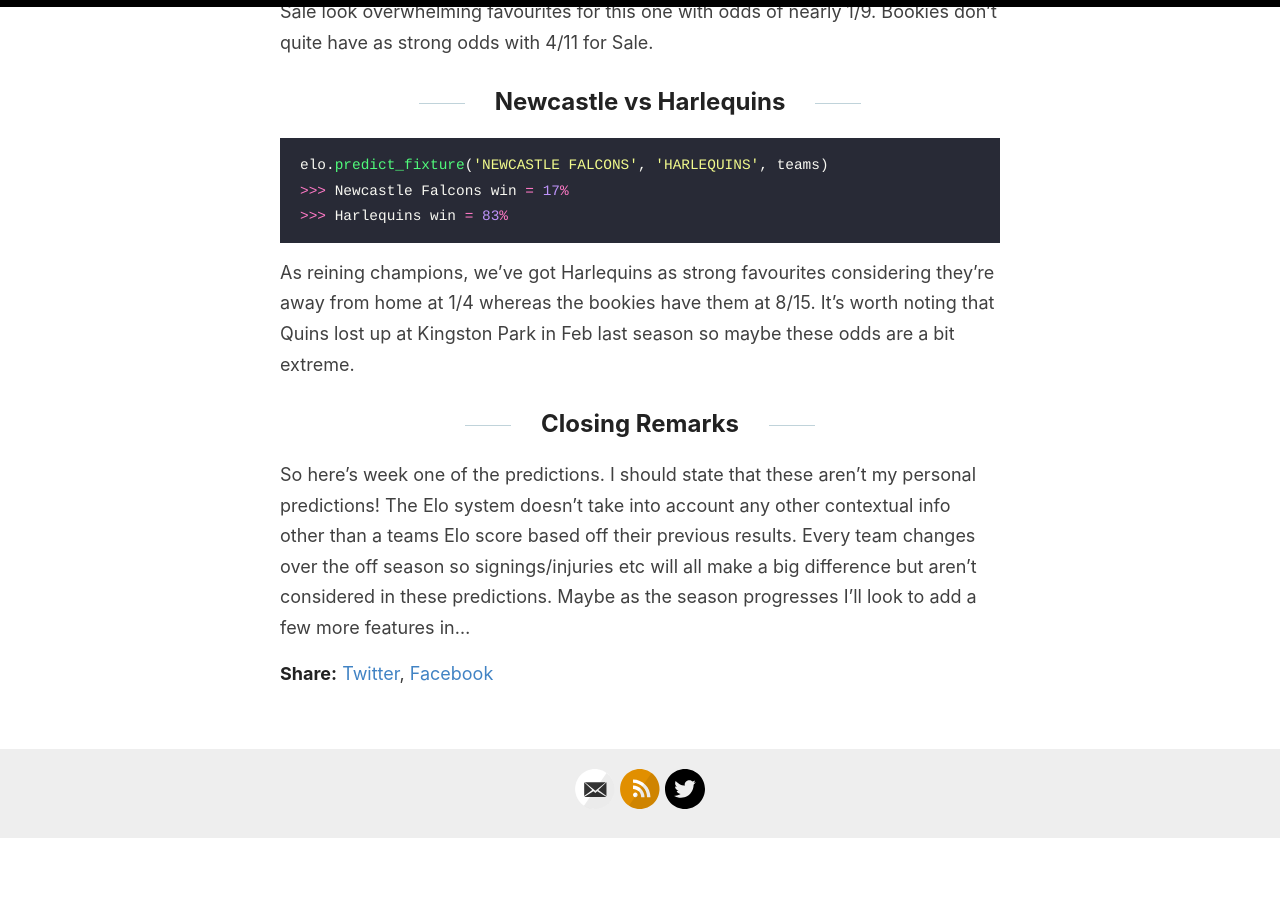
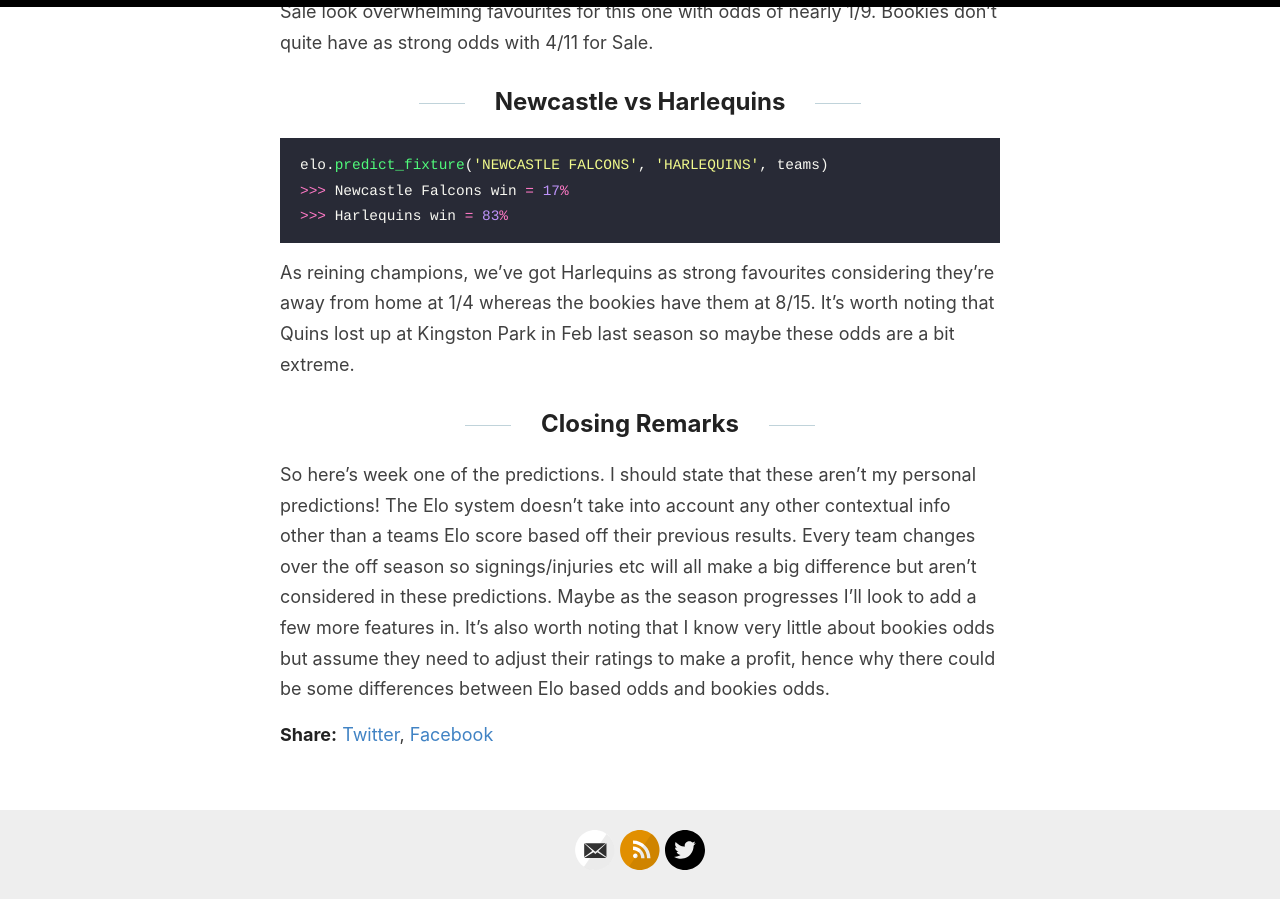
Before and after one commit to Grant592/grant592.github.io, a Jekyll site: the page built from _posts/2021-09-13-round-one-predictions.md, in a window 1280 px wide and 900 px high, scrolled down 1716 px. Built offline with Jekyll 4.4.1, drawn with Linux system fonts in a browser that asks for light colours; comment, search, counter and statistics services are not loaded; before the commit the page ends 2555 px from its top, so only the background shows below that.

Commit message:
updated round one prediction post

```diff
--- a/_posts/2021-09-13-round-one-predictions.md
+++ b/_posts/2021-09-13-round-one-predictions.md
@@ -61,4 +61,4 @@ elo.predict_fixture('NEWCASTLE FALCONS', 'HARLEQUINS', teams)
 As reining champions, we've got Harlequins as strong favourites considering they're away from home at 1/4 whereas the bookies have them at 8/15. It's worth noting that Quins lost up at Kingston Park in Feb last season so maybe these odds are a bit extreme.
 
 ## Closing Remarks
-So here's week one of the predictions. I should state that these aren't my personal predictions! The Elo system doesn't take into account any other contextual info other than a teams Elo score based off their previous results. Every team changes over the off season so signings/injuries etc will all make a big difference but aren't considered in these predictions. Maybe as the season progresses I'll look to add a few more features in...
+So here's week one of the predictions. I should state that these aren't my personal predictions! The Elo system doesn't take into account any other contextual info other than a teams Elo score based off their previous results. Every team changes over the off season so signings/injuries etc will all make a big difference but aren't considered in these predictions. Maybe as the season progresses I'll look to add a few more features in. It's also worth noting that I know very little about bookies odds but assume they need to adjust their ratings to make a profit, hence why there could be some differences between Elo based odds and bookies odds.
```
